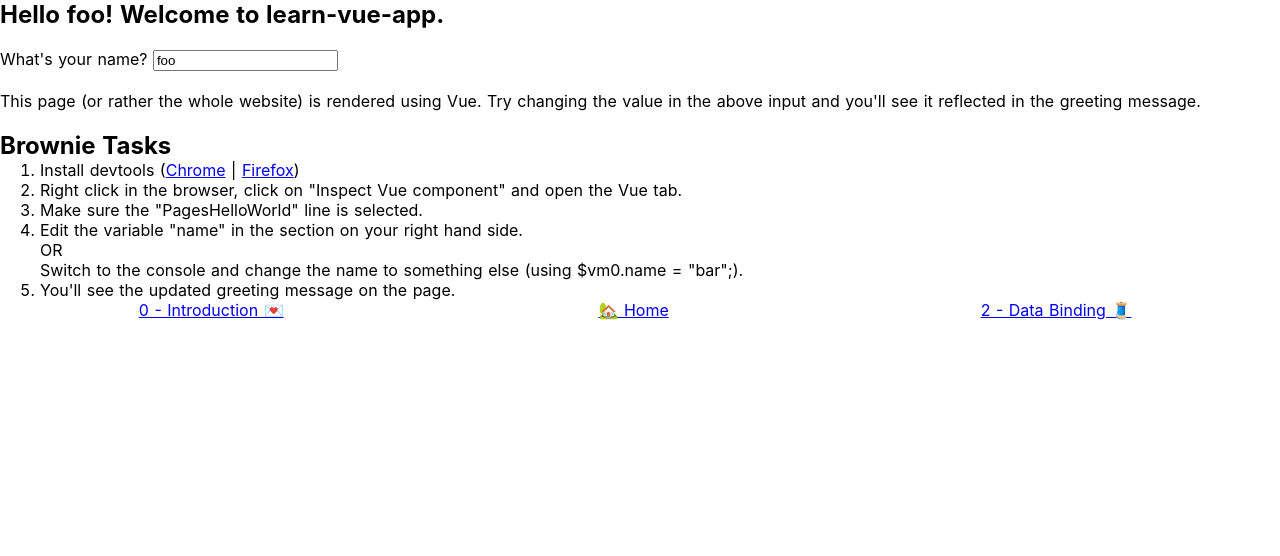
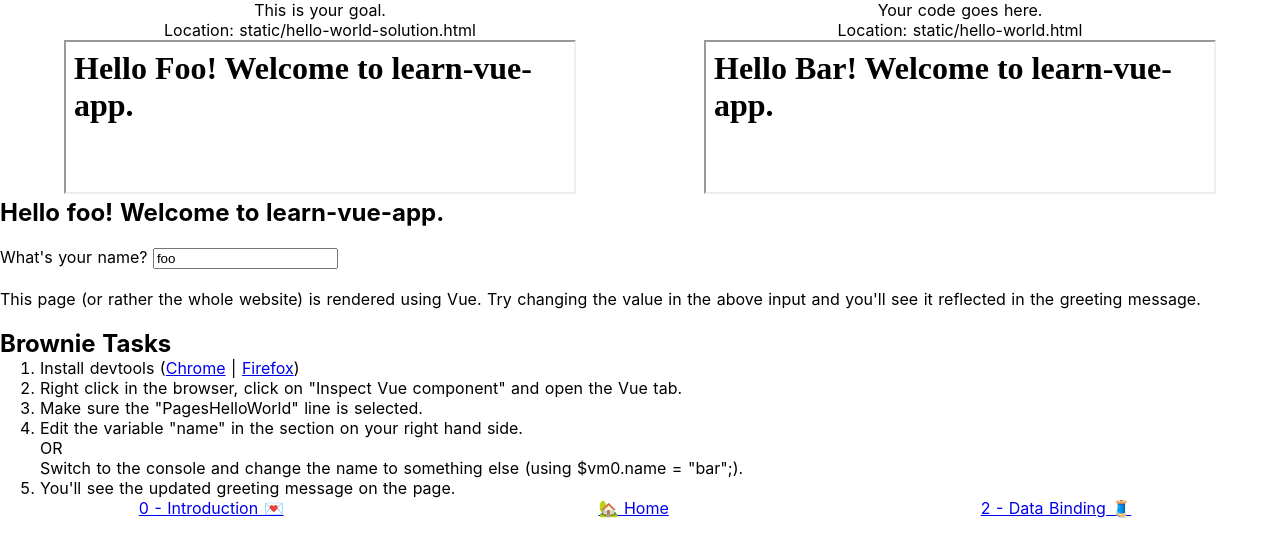
Before and after one commit to swapagarwal/learn-vue-app, a Nuxt app: page /hello-world in a window 1280 px wide. Shown: the top 556 px of the page. Built offline with nearby package versions, Linux system fonts and the light colour scheme.

Commit message:
set up exercise component

```diff
--- a/assets/tutorial-data.json
+++ b/assets/tutorial-data.json
@@ -7,7 +7,15 @@
   {
     "id": "HelloWorld",
     "path": "/hello-world",
-    "name": "1 - Hello World 👋"
+    "name": "1 - Hello World 👋",
+    "exercise": {
+      "display": "static/hello-world.html",
+      "source": "/hello-world.html"
+    },
+    "solution": {
+      "display": "static/hello-world-solution.html",
+      "source": "/hello-world-solution.html"
+    }
   },
   {
     "id": "DataBinding",
--- /dev/null
+++ b/components/Exercise.vue
@@ -0,0 +1,47 @@
+<template>
+  <div>
+    <span class="left">
+      <p>This is your goal.</p>
+      <p>Location: {{solution($nuxt.$route.path).display}}</p>
+      <iframe width="80%" :src="solution($nuxt.$route.path).source"/>
+    </span>
+    <span class="right">
+      <p>Your code goes here.</p>
+      <p>Location: {{exercise($nuxt.$route.path).display}}</p>
+      <iframe width="80%" :src="exercise($nuxt.$route.path).source"/>
+    </span>
+  </div>
+</template>
+
+<script>
+  import tutorial_data from '~/assets/tutorial-data.json'
+  export default {
+    tutorialData: tutorial_data,
+    methods: {
+      index: function(path) {
+        return this.$options.tutorialData.findIndex(i => i.path == path);
+      },
+      exercise: function(path) {
+        const currentIndex = this.index(path);
+        return this.$options.tutorialData[currentIndex].exercise;
+      },
+      solution: function(path) {
+        const currentIndex = this.index(path);
+        return this.$options.tutorialData[currentIndex].solution;
+      }
+    }
+  }
+</script>
+
+<style scoped>
+.left {
+  float: left;
+  width: 50%;
+  text-align: center;
+}
+.right {
+  float: left;
+  width: 50%;
+  text-align: center;
+}
+</style>
--- a/pages/hello-world.vue
+++ b/pages/hello-world.vue
@@ -1,5 +1,6 @@
 <template>
   <div class='tutorial'>
+    <Exercise/>
     <h2>Hello {{ name }}! Welcome to learn-vue-app.</h2>
     <br>
     What's your name? <input v-model='name'>
@@ -34,9 +35,11 @@
 </template>
 
 <script>
+  import Exercise from '~/components/Exercise.vue'
   import TutorialNavigation from '~/components/TutorialNavigation.vue'
   export default {
     components: {
+      Exercise,
       TutorialNavigation
     },
     data() {
```
